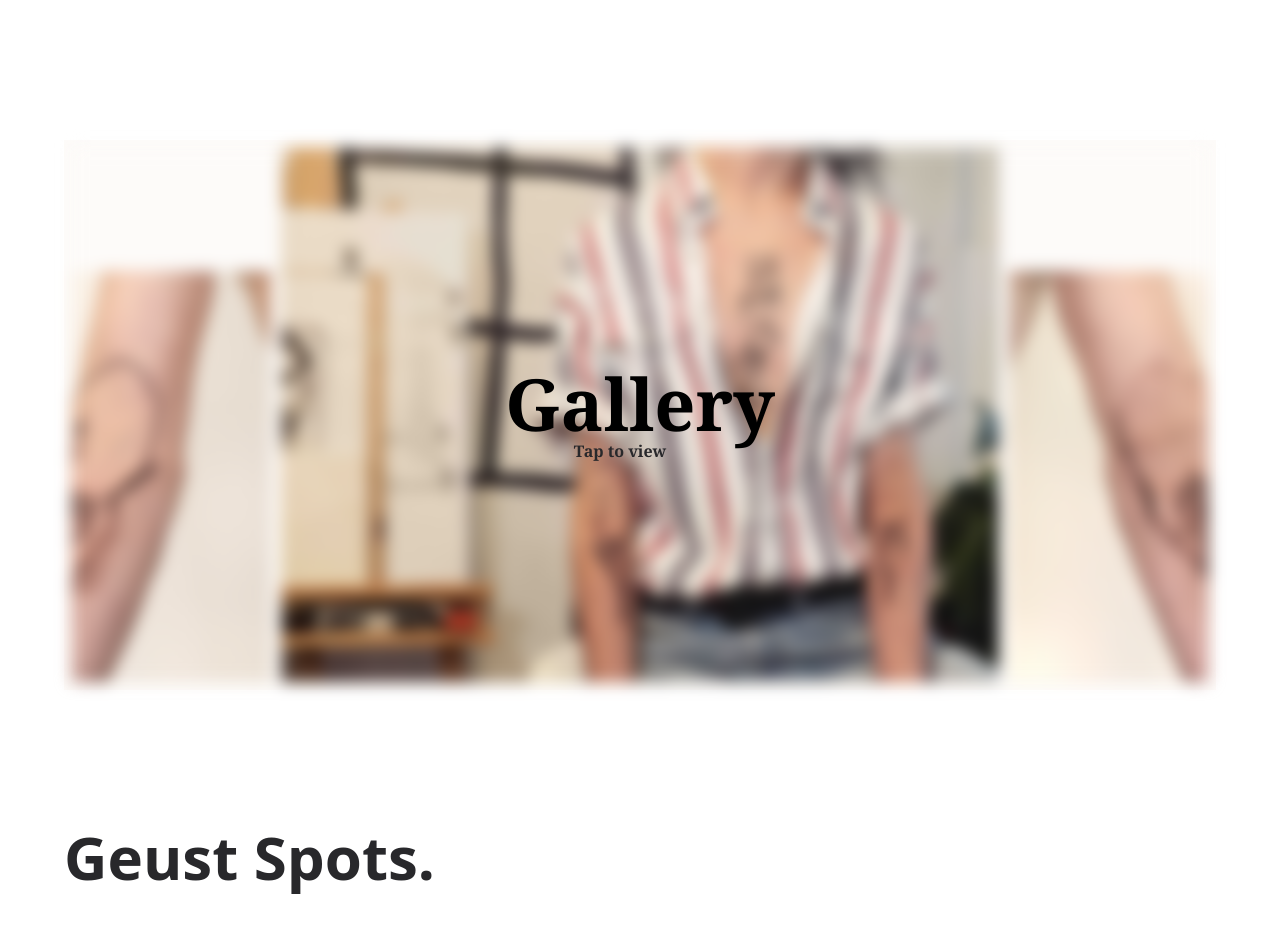
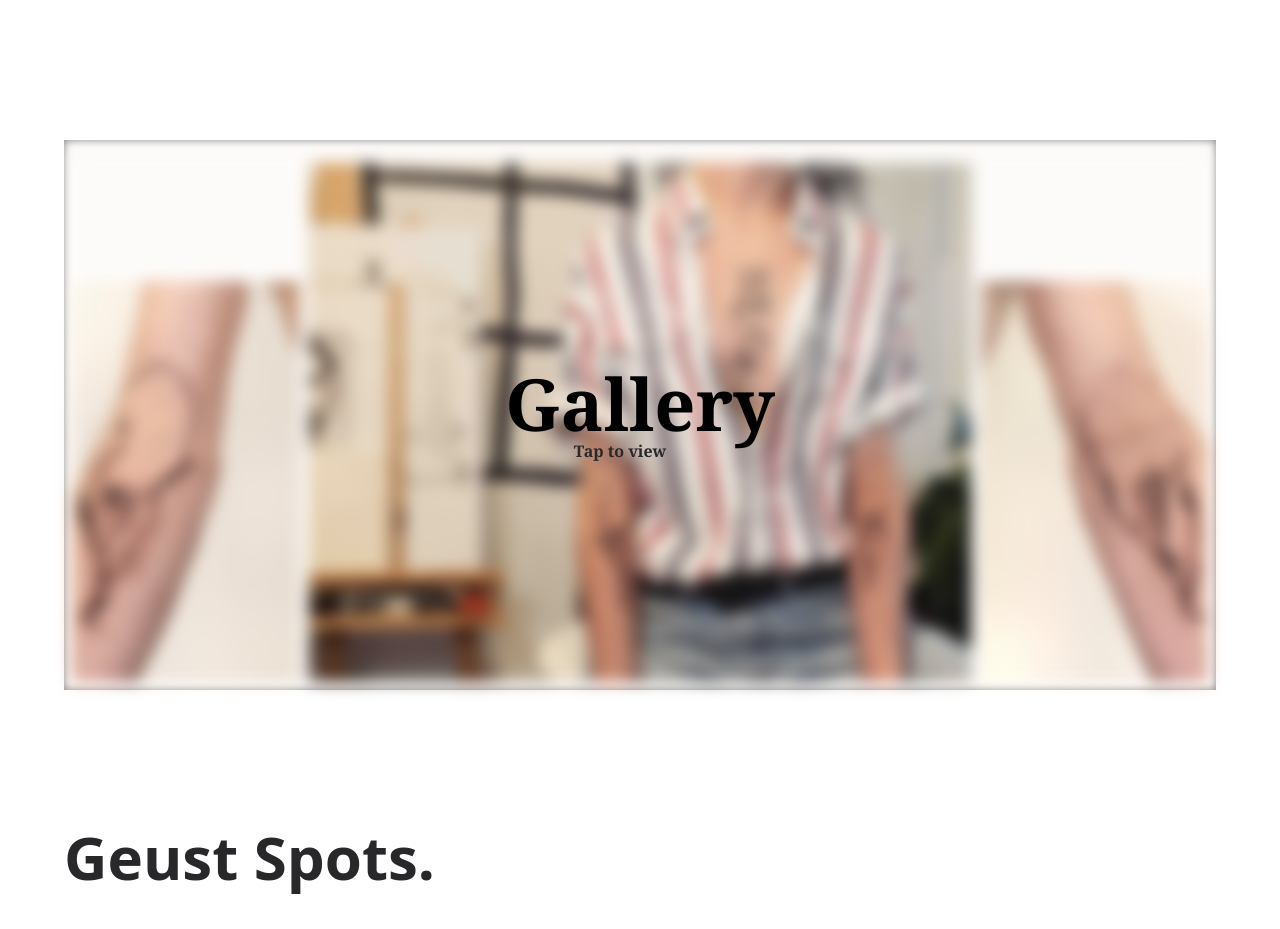
Before and after one commit to gilbenhamo/mor-asraf, a React (Vite) app in the folder frontend/: page / in a window 1280 px wide. Shown: the part 1580-2509 px from the top of the page. Built offline with nearby package versions, Linux system fonts and the light colour scheme; grey boxes are pictures that could not be loaded.

Commit message:
frame on gallery is now visible while closed

```diff
--- a/frontend/src/components/Gallery/GalleryContent.tsx
+++ b/frontend/src/components/Gallery/GalleryContent.tsx
@@ -9,7 +9,9 @@ interface Props {
 const GalleryContent = ({ isOpen }: Props) => {
   return (
     <motion.div
-      animate={{ scale: isOpen ? 1 : 1.3 }}
+      animate={{
+        scale: isOpen ? 1 : 1.2,
+      }}
       className="w-full h-[80%] bg-white_m z-30 flex-1 flex-col space-y-4"
     >
       {galleryItems.map((item, index) => GalleryItemFactory(item, index))}
--- a/frontend/src/components/sections/Gallery.tsx
+++ b/frontend/src/components/sections/Gallery.tsx
@@ -14,8 +14,9 @@ const Gallery = () => {
           className={`h-[calc(100svh-100px)] sm:h-[calc(100vh-250px)]  bg-white_m  relative cursor-pointer`}
           onClick={() => setIsOpen(!isOpen)}
           style={{
-            padding: isOpen ? "0.5rem" : "0.5rem",
-            boxShadow: isOpen ? "inset 0 0 0.5rem rgba(0, 0, 0, 0.5)" : "none", // Add a shadow for the window effect
+            padding: "0.5rem",
+            //boxShadow: isOpen ? "inset 0 0 0.5rem rgba(0, 0, 0, 0.5)" : "none", // Add a shadow for the window effect
+            boxShadow: "inset 0 0 0.5rem rgba(0, 0, 0, 0.5)",
             transition: "box-shadow 0.3s ease, padding 0.3s ease", // Add transition to both boxShadow and padding properties
           }}
         >
```
